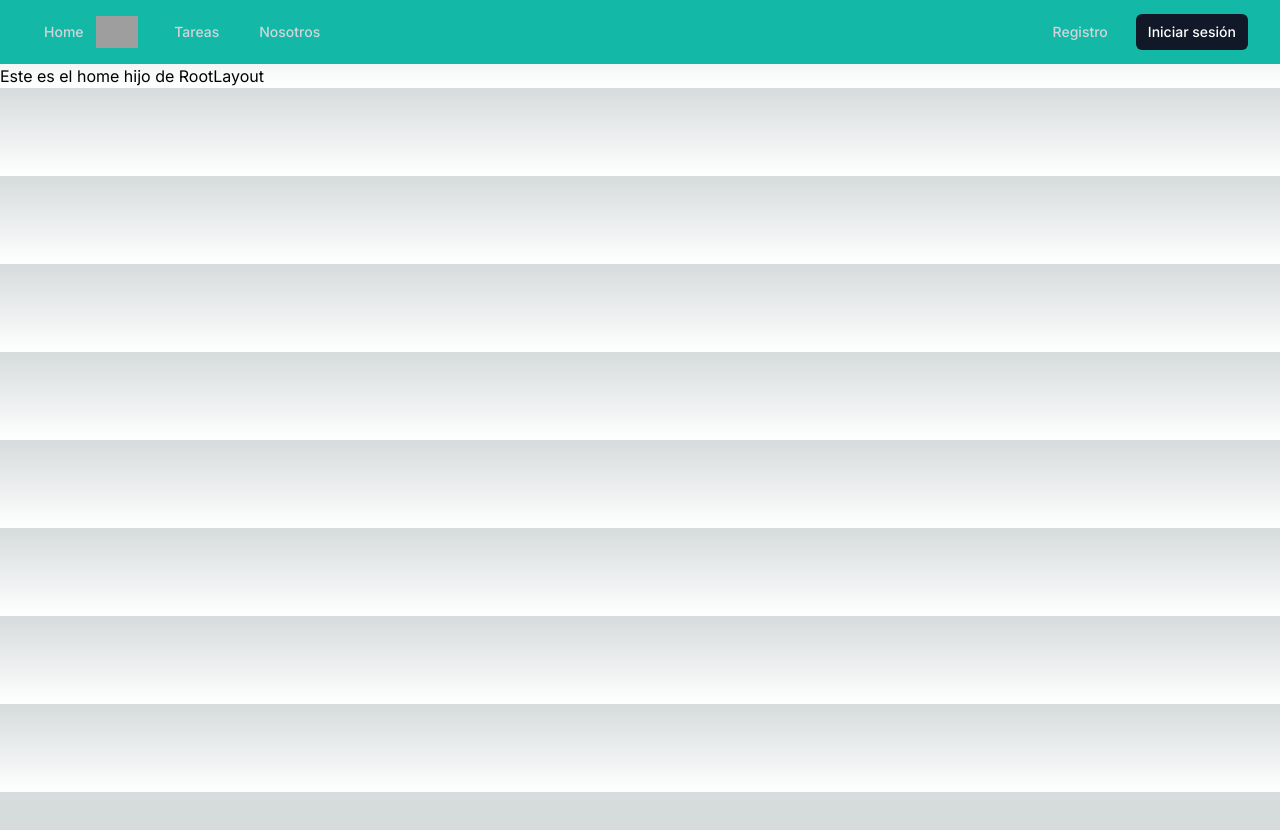
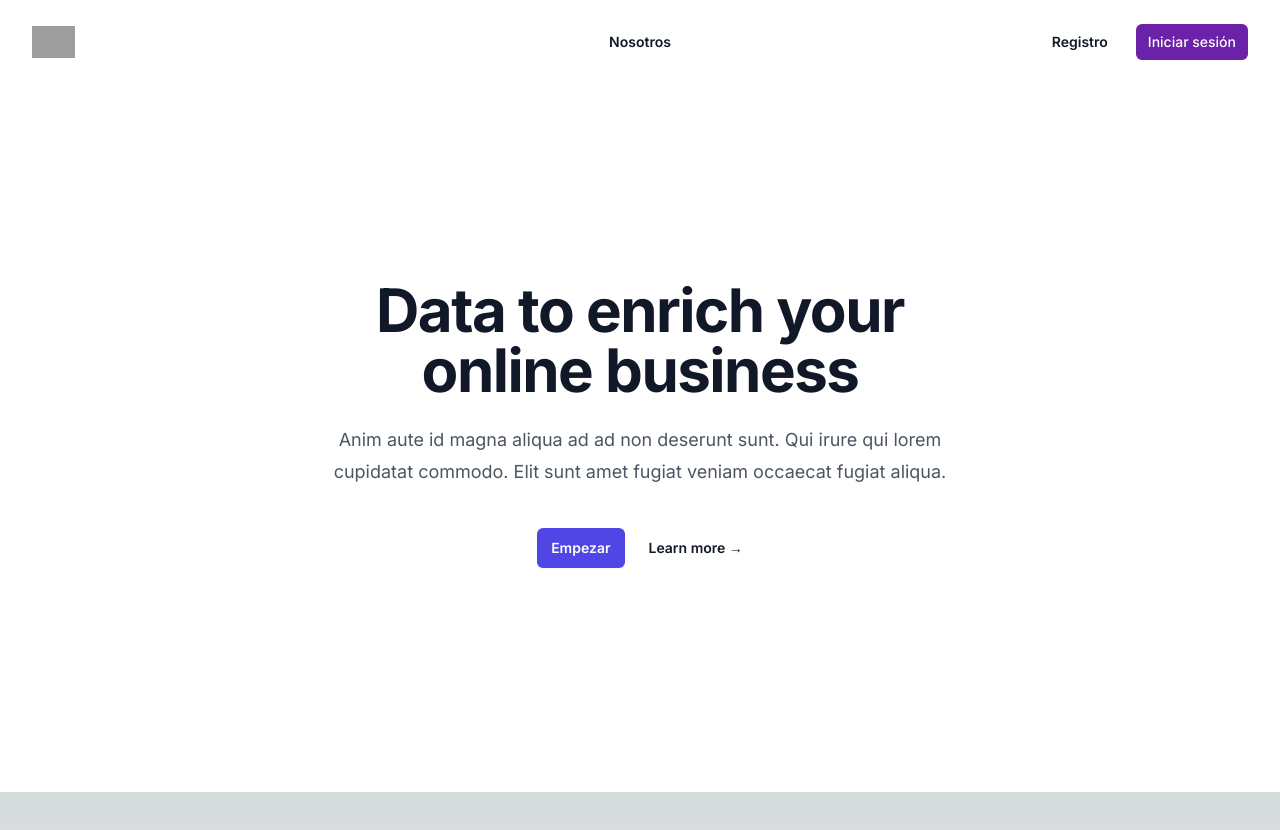
Before and after one commit to micaelazerpa/gestion-de-tareas, a Next.js app in the folder frontend/: page / in a window 1280 px wide. Shown: the top 830 px of the page. Before the commit the page ends 800 px from the top, so only its background shows below. Built offline with nearby package versions, Linux system fonts and the light colour scheme; grey boxes are pictures that could not be loaded.

Commit message:
header login

```diff
--- /dev/null
+++ b/frontend/src/pages/Home/HeaderLogin.tsx
@@ -0,0 +1,112 @@
+'use client'
+import { useState } from "react";
+import { Dialog } from "@headlessui/react";
+import { Bars3Icon, XMarkIcon } from "@heroicons/react/24/outline";
+import Link from "next/link";
+
+export default function HeaderLogin() {
+  const [mobileMenuOpen, setMobileMenuOpen] = useState(false);
+  return (
+    <div>
+      <header className="absolute inset-x-0 top-0 z-50">
+        <nav
+          className="flex items-center justify-between p-6 lg:px-8"
+          aria-label="Global"
+        >
+          <div className="flex lg:flex-1">
+            <a href="#" className="-m-1.5 p-1.5">
+              <span className="sr-only">Your Company</span>
+              <img
+                className="h-8 w-auto"
+                src="https://tailwindui.com/img/logos/mark.svg?color=indigo&shade=600"
+                alt=""
+              />
+            </a>
+          </div>
+          <div className="flex lg:hidden">
+            <button
+              type="button"
+              className="-m-2.5 inline-flex items-center justify-center rounded-md p-2.5 text-gray-700"
+              onClick={() => setMobileMenuOpen(true)}
+            >
+              <span className="sr-only">Open main menu</span>
+              <Bars3Icon className="h-6 w-6" aria-hidden="true" />
+            </button>
+          </div>
+          <div className="hidden lg:flex lg:gap-x-12">
+            <Link
+              href="/"
+              className="text-gray-900 hover:bg-purple-600 hover:text-white rounded-md px-3 py-2 text-sm font-semibold"
+            >
+              Nosotros
+            </Link>
+          </div>
+          <div className="hidden lg:flex lg:flex-1 lg:justify-end">
+          <div className="absolute inset-y-0 right-0 flex items-center pr-2 sm:static sm:inset-auto sm:ml-6 sm:pr-0 space-x-4">
+                <Link href="/register" className="text-gray-900 hover:bg-purple-600 hover:text-white rounded-md px-3 py-2 text-sm font-semibold">Registro</Link>
+                <div className="bg-purple-800 text-white rounded-md px-3 py-2 text-sm font-medium">
+                    <Link href="/login">Iniciar sesión</Link>
+                </div>
+              </div>
+          </div>
+        </nav>
+        <Dialog
+          as="div"
+          className="lg:hidden"
+          open={mobileMenuOpen}
+          onClose={setMobileMenuOpen}
+        >
+          <div className="fixed inset-0 z-50" />
+          <Dialog.Panel className="fixed inset-y-0 right-0 z-50 w-full overflow-y-auto bg-white px-6 py-6 sm:max-w-sm sm:ring-1 sm:ring-gray-900/10">
+            <div className="flex items-center justify-between">
+              <a href="#" className="-m-1.5 p-1.5">
+                <span className="sr-only">Your Company</span>
+                <img
+                  className="h-8 w-auto"
+                  src="https://tailwindui.com/img/logos/mark.svg?color=indigo&shade=600"
+                  alt=""
+                />
+              </a>
+              <button
+                type="button"
+                className="-m-2.5 rounded-md p-2.5 text-gray-700"
+                onClick={() => setMobileMenuOpen(false)}
+              >
+                <span className="sr-only">Close menu</span>
+                <XMarkIcon className="h-6 w-6" aria-hidden="true" />
+              </button>
+            </div>
+            <div className="mt-6 flow-root">
+              <div className="-my-6 divide-y divide-gray-500/10">
+                <div className="space-y-2 py-6">
+                  <Link
+                    href="/"
+                    className="-mx-3 block rounded-lg px-3 py-2 text-base font-semibold leading-7 text-gray-900 hover:bg-gray-50"
+                  >
+                    Nosotros
+                  </Link>
+                </div>
+                <div className="py-6">
+                  <Link
+                    href="/register"
+                    className="-mx-3 block rounded-lg px-3 py-2.5 text-base font-semibold leading-7 text-gray-900 hover:bg-gray-50"
+                  >
+                    Registro
+                  </Link>
+                </div>
+                <div className="py-6">
+                  <Link
+                    href="/login"
+                    className="-mx-3 block rounded-lg px-3 py-2.5 text-base font-semibold leading-7 text-gray-900 hover:bg-gray-50"
+                  >
+                    Iniciar sesión
+                  </Link>
+                </div>
+              </div>
+            </div>
+          </Dialog.Panel>
+        </Dialog>
+      </header>
+    </div>
+  );
+}
--- a/frontend/src/pages/Home/index.tsx
+++ b/frontend/src/pages/Home/index.tsx
@@ -1,10 +1,68 @@
-import Header from "./Header"
+import Link from "next/link";
+import Header from "./Header";
+import HeaderLogin from "./HeaderLogin";
 
 export default function HomePage() {
   return (
-    <div>
-      <Header />
-      <h1>Este es el home hijo de RootLayout</h1>
-    </div>
+    <>
+      {/* <div>
+        <Header />
+      </div> */}
+      <div className="bg-white">
+        <HeaderLogin/>
+      <div className="bg-white relative isolate px-6 pt-14 lg:px-8">
+        <div
+          className="absolute inset-x-0 -top-40 -z-10 transform-gpu overflow-hidden blur-3xl sm:-top-80"
+          aria-hidden="true"
+        >
+          <div
+            className="relative left-[calc(50%-11rem)] aspect-[1155/678] w-[36.125rem] -translate-x-1/2 rotate-[30deg] sm:left-[calc(50%-30rem)] sm:w-[72.1875rem]"
+            style={{
+              clipPath:
+                "polygon(74.1% 44.1%, 100% 61.6%, 97.5% 26.9%, 85.5% 0.1%, 80.7% 2%, 72.5% 32.5%, 60.2% 62.4%, 52.4% 68.1%, 47.5% 58.3%, 45.2% 34.5%, 27.5% 76.7%, 0.1% 64.9%, 17.9% 100%, 27.6% 76.8%, 76.1% 97.7%, 74.1% 44.1%)",
+            }}
+          />
+        </div>
+        <div className="mx-auto max-w-2xl py-32 sm:py-48 lg:py-56">
+          <div className="text-center">
+            <h1 className="text-4xl font-bold tracking-tight text-gray-900 sm:text-6xl">
+              Data to enrich your online business
+            </h1>
+            <p className="mt-6 text-lg leading-8 text-gray-600">
+              Anim aute id magna aliqua ad ad non deserunt sunt. Qui irure qui
+              lorem cupidatat commodo. Elit sunt amet fugiat veniam occaecat
+              fugiat aliqua.
+            </p>
+            <div className="mt-10 flex items-center justify-center gap-x-6">
+              <Link
+                href="/login"
+                className="rounded-md bg-indigo-600 px-3.5 py-2.5 text-sm font-semibold text-white shadow-sm hover:bg-indigo-500 focus-visible:outline focus-visible:outline-2 focus-visible:outline-offset-2 focus-visible:outline-indigo-600"
+              >
+                Empezar
+              </Link>
+              <a
+                href="#"
+                className="text-sm font-semibold leading-6 text-gray-900"
+              >
+                Learn more <span aria-hidden="true">→</span>
+              </a>
+            </div>
+          </div>
+        </div>
+        <div
+          className="absolute inset-x-0 top-[calc(100%-13rem)] -z-10 transform-gpu overflow-hidden blur-3xl sm:top-[calc(100%-30rem)]"
+          aria-hidden="true"
+        >
+          <div
+            className="relative left-[calc(50%+3rem)] aspect-[1155/678] w-[36.125rem] -translate-x-1/2 sm:left-[calc(50%+36rem)] sm:w-[72.1875rem]"
+            style={{
+              clipPath:
+                "polygon(74.1% 44.1%, 100% 61.6%, 97.5% 26.9%, 85.5% 0.1%, 80.7% 2%, 72.5% 32.5%, 60.2% 62.4%, 52.4% 68.1%, 47.5% 58.3%, 45.2% 34.5%, 27.5% 76.7%, 0.1% 64.9%, 17.9% 100%, 27.6% 76.8%, 76.1% 97.7%, 74.1% 44.1%)",
+            }}
+          />
+        </div>
+      </div>
+      </div>
+    </>
   );
 }
```
